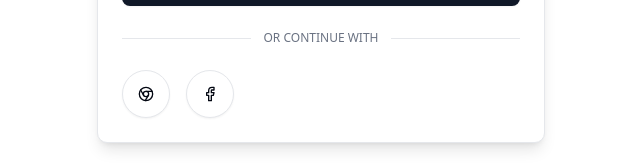
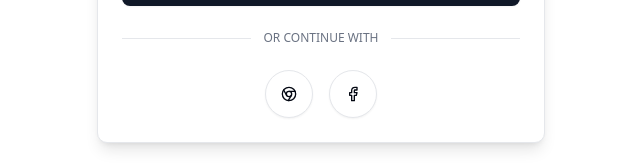
Before and after one commit to BigFishIta/partify, a Next.js app: page /login in a window 1280 px wide. Shown: the part 439-607 px from the top of the page, without its empty margins (319-959 px from the left). Built offline with nearby package versions, Linux system fonts and the light colour scheme.

Commit message:
Center social buttons horizontally

```diff
--- a/src/components/auth/AuthForm.tsx
+++ b/src/components/auth/AuthForm.tsx
@@ -74,7 +74,7 @@
               </div>
             </div>
 
-            <div className="flex gap-4">
+            <div className="flex justify-center gap-4">
               <SocialButton provider="google" />
               <SocialButton provider="facebook" />
             </div>
```
